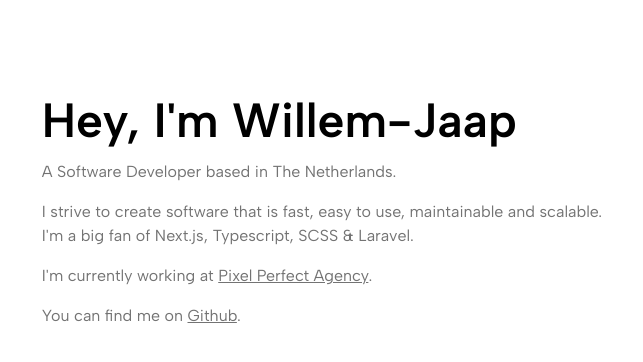
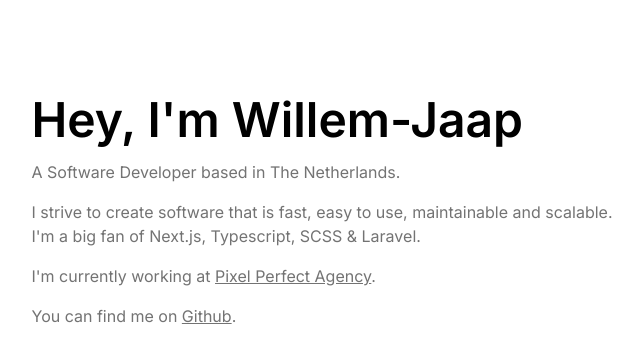
Before and after one commit to Willem-Jaap/website, a Next.js app: page / in a window 1280 px wide. Shown: the top 362 px of the page, without its empty margins (318-961 px from the left). Built offline with nearby package versions, Linux system fonts and the light colour scheme.

Commit message:
feat: use inter font

```diff
--- a/src/app/layout.tsx
+++ b/src/app/layout.tsx
@@ -1,6 +1,6 @@
 import React from 'react';
 
-import { Albert_Sans } from 'next/font/google';
+import { Inter } from 'next/font/google';
 
 import '~styles/global.css';
 
@@ -8,13 +8,13 @@ interface Props {
     children: React.ReactNode;
 }
 
-const AlbertSansFont = Albert_Sans({
+const InterFont = Inter({
     subsets: ['latin'],
 });
 
 const RootLayout = ({ children }: Props) => {
     return (
-        <html className={AlbertSansFont.className}>
+        <html className={InterFont.className}>
             <body>{children}</body>
         </html>
     );
```
